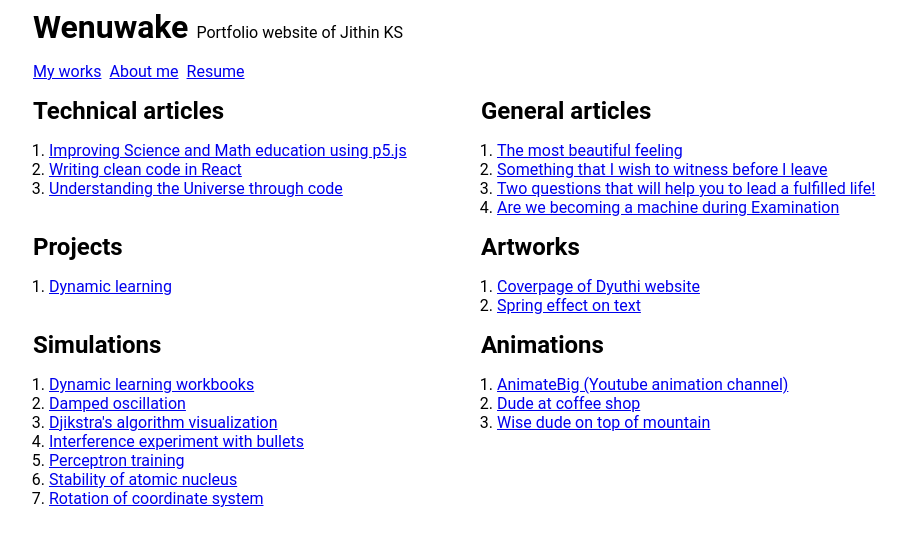
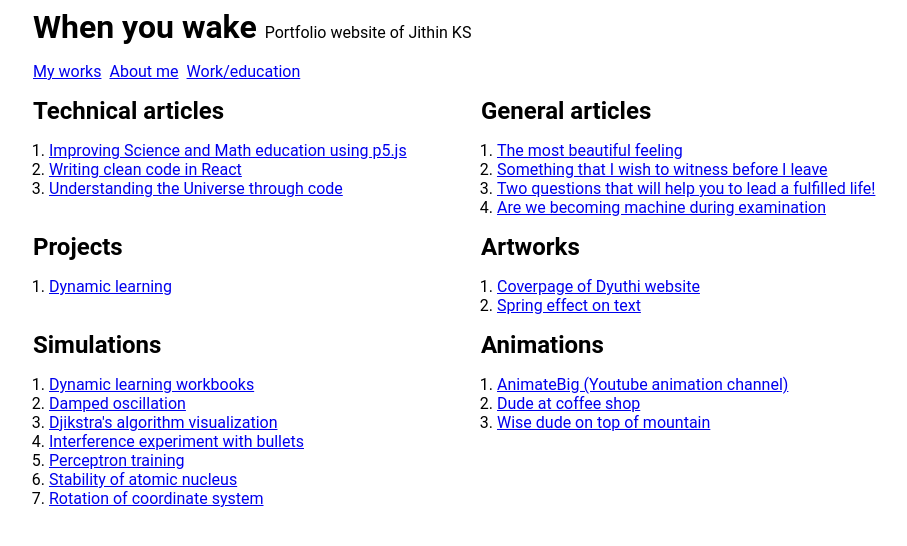
Before and after one commit to JithinKS97/portfolio, a Next.js app: page / in a window 1280 px wide. Shown: the top 546 px of the page, without its empty margins (159-1066 px from the left). Built offline with nearby package versions, Linux system fonts and the light colour scheme.

Commit message:
added pages

```diff
--- a/components/Layout.js
+++ b/components/Layout.js
@@ -29,6 +29,7 @@ const style = `
   .wrapper {
     width:70vw;
     margin:auto;
+    min-width:600px;
   }
   h2 {
     margin:0;
@@ -39,7 +40,7 @@ export default Layout;
 
 const Title = () => (
   <div>
-    <h1 className="title">Wenuwake</h1>
+    <h1 className="title">When you wake</h1>
     <div className="sub-title">Portfolio website of Jithin KS</div>
   </div>
 );
--- a/components/Navbar.js
+++ b/components/Navbar.js
@@ -6,7 +6,7 @@ const Navbar = () => (
         <ul className='nav-bar'>
             <li><Link href="/index">My works</Link></li>
             <li><Link href="/aboutme">About me</Link></li>
-            <li><Link href="/resume">Resume</Link></li>
+            <li><Link href="/work-education">Work/education</Link></li>
         </ul>
     </>
 )
--- a/components/my-works/GeneralArticles.js
+++ b/components/my-works/GeneralArticles.js
@@ -23,7 +23,7 @@ const articles = [
         link: "https://medium.com/@jithunni.ks/i-have-found-two-important-questions-to-which-you-need-to-find-answers-which-will-help-you-ea0470531a6b"
     }
     ,{
-        title: "Are we becoming a machine during Examination",
+        title: "Are we becoming machine during examination",
         link: "https://medium.com/@jithunni.ks/are-we-becoming-a-machine-during-examination-2f6afc0c9a7c"
     }
 ]
--- a/pages/index.js
+++ b/pages/index.js
@@ -1,38 +1,46 @@
-import GeneralArticles from '../components/my-works/GeneralArticles'
-import TechnicalArticles from '../components/my-works/TechnicalArticles'
-import Projects from '../components/my-works/Projects'
-import Artworks from '../components/my-works/Artworks'
-import Simulations from '../components/my-works/Simulations'
-import Animations from '../components/my-works/Animations'
-import Layout from '../components/Layout'
+import GeneralArticles from "../components/my-works/GeneralArticles";
+import TechnicalArticles from "../components/my-works/TechnicalArticles";
+import Projects from "../components/my-works/Projects";
+import Artworks from "../components/my-works/Artworks";
+import Simulations from "../components/my-works/Simulations";
+import Animations from "../components/my-works/Animations";
+import Layout from "../components/Layout";
 
 const Index = () => {
   return (
     <>
-        <Layout>
+      <style>{style}</style>
+      <Layout>
         <div>
-        <div>
-          <Row components={[ <TechnicalArticles/>, <GeneralArticles/>]}/>
-          <Row components={[<Projects/>, <Artworks/>]}/>
-          <Row components={[<Simulations/>, <Animations/>]}/>
+          <div>
+            <Row components={[<TechnicalArticles />, <GeneralArticles />]} />
+            <Row components={[<Projects />, <Artworks />]} />
+            <Row components={[<Simulations />, <Animations />]} />
+          </div>
         </div>
-      </div>
       </Layout>
     </>
   );
 };
 
-const Row = ({components}) => (
+const Row = ({ components }) => (
   <>
-  <div style={{ display:'flex', flexDirection:'row', justifyContent:'space-between' }}>
-    <div style={{ width:'50%' }}>
-      {components[0]}
+    <div className="row">
+      <div className='row-content'>{components[0]}</div>
+      <div className='row-content'>{components[1]}</div>
     </div>
-    <div style={{ width:'50%' }}>
-      {components[1]}
-    </div>
-  </div>
   </>
-)
+);
+
+const style = `
+  .row {
+    display: flex;
+    flex-direction: row;
+    justify-content: space-between;
+  }
+  .row-content {
+    width:50%;
+  }
+`;
 
 export default Index;
```
Also changed, not shown: markdown/aboutme.md (added, +14 -0 lines), markdown/work-education.md (added, +17 -0 lines), pages/aboutme.js (+14 -3 lines), pages/resume.js (deleted, +0 -11 lines), pages/work-education.js (added, +22 -0 lines), 1 other file (tests, documents, lock files or other folders).
